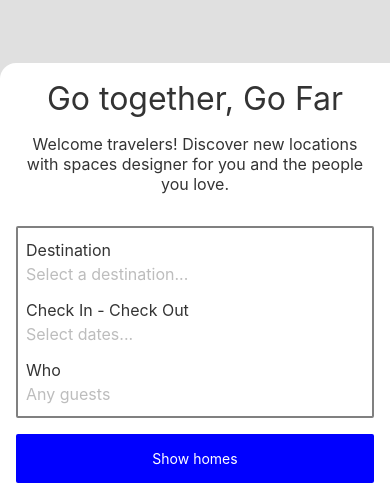
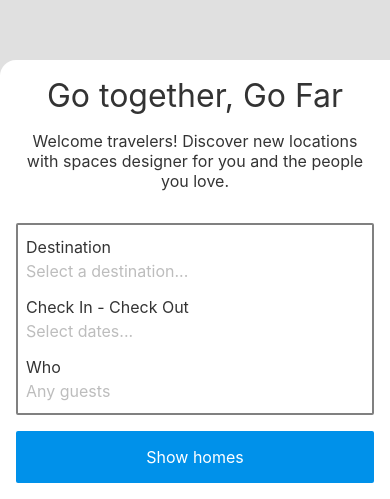
Before and after one commit to linzera/avt, a React Native app: screen / in a window 390 px wide. Shown: the part 345-844 px from the top of the page. Built offline with nearby package versions, Linux system fonts and the light colour scheme.

Commit message:
feat(button): compound components

```diff
--- /dev/null
+++ b/src/components/Button/Text.tsx
@@ -0,0 +1,9 @@
+import React, {PropsWithChildren} from 'react';
+import Typography, {TypographyProps} from '../Typography';
+import {useButtonContext} from './context';
+
+export default function Text(props: PropsWithChildren<TypographyProps>) {
+  const {color} = useButtonContext();
+
+  return <Typography component="body" color={color} {...props} />;
+}
--- /dev/null
+++ b/src/components/Button/context.tsx
@@ -0,0 +1,29 @@
+import React, {createContext, PropsWithChildren, useContext} from 'react';
+import {ButtonVariantProp, getDerivedChildrenColorByVariant} from './util';
+import {Color} from '~/theme/colors';
+
+const defaultValue: Record<string, Color> = {
+  color: 'white100',
+};
+
+const ButtonContext = createContext(defaultValue);
+
+interface ProviderProps {
+  variant: ButtonVariantProp;
+}
+
+export function ButtonContextProvider({
+  children,
+  variant,
+}: PropsWithChildren<ProviderProps>) {
+  return (
+    <ButtonContext.Provider
+      value={{color: getDerivedChildrenColorByVariant(variant)}}>
+      {children}
+    </ButtonContext.Provider>
+  );
+}
+
+export function useButtonContext() {
+  return useContext(ButtonContext);
+}
--- a/src/components/Button/index.tsx
+++ b/src/components/Button/index.tsx
@@ -1,24 +1,24 @@
-import React, {PropsWithChildren} from 'react';
+import React from 'react';
 import {
   Platform,
   Pressable,
   PressableProps,
   StyleSheet,
-  Text,
-  TextProps,
   ViewStyle,
 } from 'react-native';
-import {buttonStyles} from './styles';
-
-type ButtonVariant = 'primary' | 'secondary';
+import {ButtonContextProvider} from './context';
+import Text from './Text';
+import {buttonStyles, ButtonVariantProp} from './util';
 
 interface Props extends PressableProps {
-  variant: ButtonVariant;
+  variant?: ButtonVariantProp;
   style?: ViewStyle;
 }
 
 function Button({variant, style, ...rest}: Props) {
-  const buttonVariantStyle = buttonStyles[variant];
+  const defaultVariant = variant || 'primary';
+
+  const buttonVariantStyle = buttonStyles[defaultVariant];
   const pressableStyle = StyleSheet.flatten([
     buttonStyles.common,
     buttonVariantStyle,
@@ -26,6 +26,7 @@
   ]);
 
   return (
+    <ButtonContextProvider variant={defaultVariant}>
       <Pressable
         style={({pressed}) => [
           Platform.select({
@@ -40,9 +41,10 @@
         }}
         {...rest}
       />
+    </ButtonContextProvider>
   );
 }
 
-Button.Text = (props: PropsWithChildren<TextProps>) => <Text {...props} />;
+Button.Text = Text;
 
 export default Button;
--- a/src/components/Button/styles.ts
+++ /dev/null
@@ -1,20 +0,0 @@
-import {StyleSheet} from 'react-native';
-
-export const buttonStyles = StyleSheet.create({
-  common: {
-    padding: 16,
-    justifyContent: 'center',
-    alignItems: 'center',
-  },
-  // eslint-disable-next-line react-native/no-unused-styles
-  primary: {
-    backgroundColor: 'blue',
-    borderRadius: 2,
-  },
-  // eslint-disable-next-line react-native/no-unused-styles
-  secondary: {
-    backgroundColor: 'white',
-    borderWidth: 2,
-    borderColor: 'black',
-  },
-});
--- /dev/null
+++ b/src/components/Button/util.ts
@@ -0,0 +1,34 @@
+import {StyleSheet, ViewStyle} from 'react-native';
+import colors, {Color} from '~/theme/colors';
+import {TypographyProps} from '../Typography';
+
+export type ButtonVariant = 'primary' | 'secondary' | 'common';
+export type ButtonVariantProp = Exclude<ButtonVariant, 'common'>;
+
+export const buttonStyles: Record<ButtonVariant, ViewStyle> = StyleSheet.create(
+  {
+    common: {
+      padding: 16,
+      justifyContent: 'center',
+      alignItems: 'center',
+    },
+    primary: {
+      backgroundColor: colors.blue500,
+      borderRadius: 2,
+    },
+    secondary: {
+      backgroundColor: colors.white100,
+    },
+  },
+);
+
+export function getDerivedChildrenColorByVariant(
+  variant: ButtonVariantProp,
+): Color {
+  switch (variant) {
+    case 'primary':
+      return 'white100';
+    case 'secondary':
+      return 'black60';
+  }
+}
```
Lines whose indentation alone changed are shown as unchanged.
